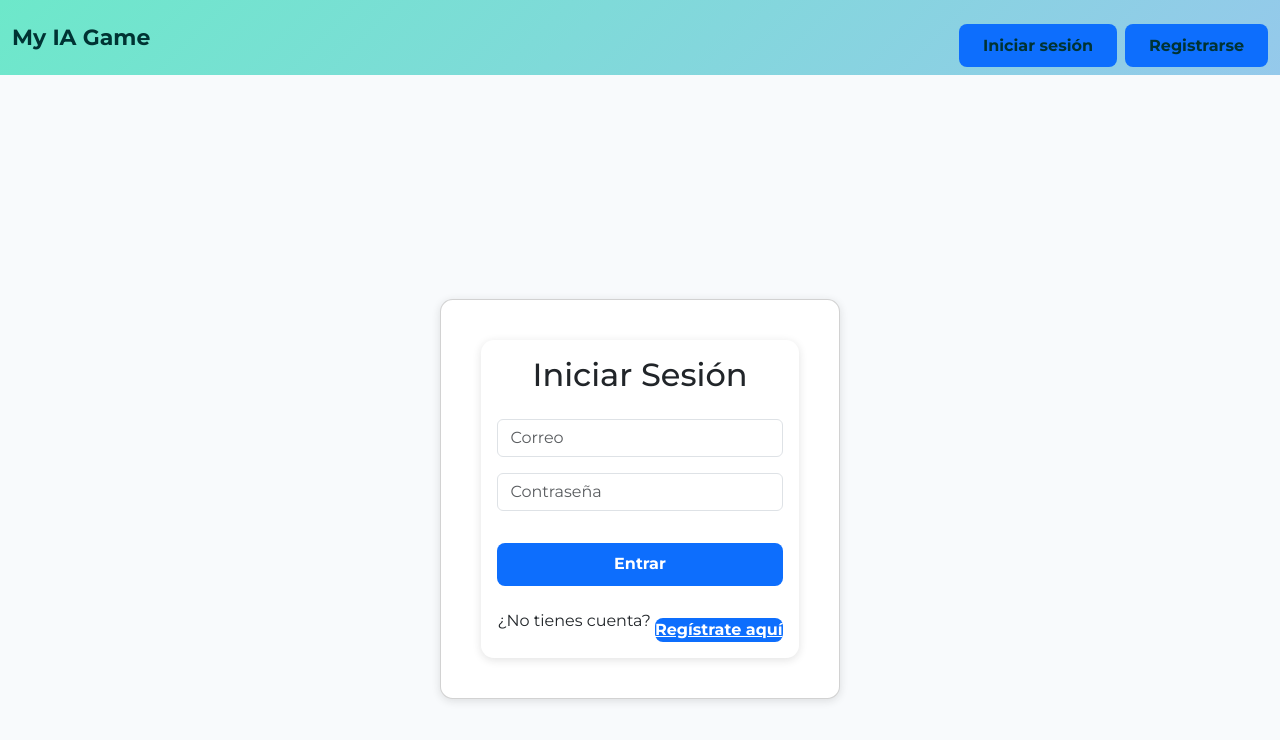
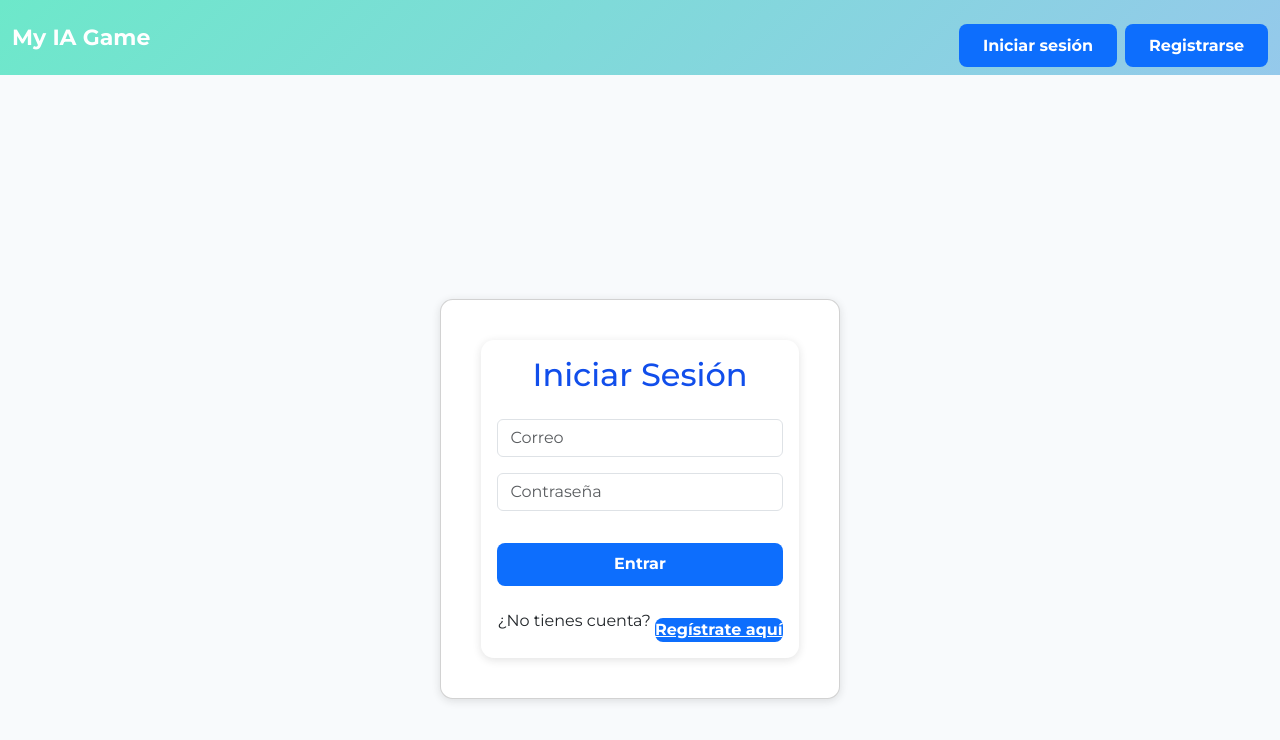
Before and after one commit to matryx-root/my-ia-game, a React (Create React App) app in the folder frontend/: page /login in a window 1280 px wide. Shown: the top 740 px of the page. Built offline with nearby package versions, Linux system fonts and the light colour scheme; no server answers.

Commit message:
Agregar test  inicial

```diff
--- a/frontend/src/App.css
+++ b/frontend/src/App.css
@@ -2,13 +2,14 @@
   --color-bg: #f8fafc;
   --color-text: #18181c;
   --color-card: #fff;
-  --color-title: #114eeb;
+
   --color-card-shadow: #2222;
   --navbar-bg: linear-gradient(135deg, #6de8ca 0%, #95c9eb 100%);
 }
 
 .theme-default {
   --color-bg: #f8fafc;
+   --color-title: #114eeb;
   --color-text: #18181c;
   --color-card: #fff;
   --color-card-shadow: #2222;
@@ -19,9 +20,11 @@
   --color-text: #eee;
   --color-card: #24272e;
   --color-card-shadow: #111a;
-  --color-title: #5db0ff;
+  --color-title: #fff;
   --navbar-bg: #181c24;
+
 }
+
 .theme-light {
   --color-bg: #f5f6fa;
   --color-text: #18181c;
@@ -87,3 +90,8 @@ button, .btn {
 }
 
 table { width: 100%; }
+
+h1, h2, h3, h4, h5, h6 {
+  color: var(--color-title);
+  transition: color 0.3s;
+}
--- a/frontend/src/index.css
+++ b/frontend/src/index.css
@@ -11,10 +11,3 @@ html, body {
   margin-top: 0 !important;
   padding-top: 32px;
 }
-
-/* Opcional: NavBar colores generales, sin fondo fuerte */
-.navbar .btn,
-.navbar .navbar-brand,
-.navbar .text-light {
-  color: #033 !important;
-}
--- a/frontend/src/styles.css
+++ b/frontend/src/styles.css
@@ -1,3 +1,3 @@
-h1, h2, h3 {
+h1, h2, h3,h4,h5,h6 {
   color: var(--color-title, #114eeb);
 }
```
